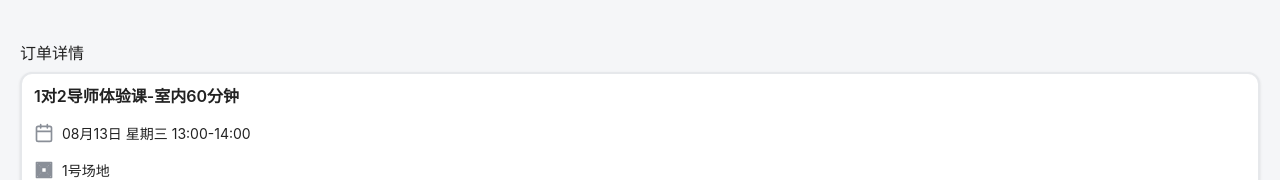
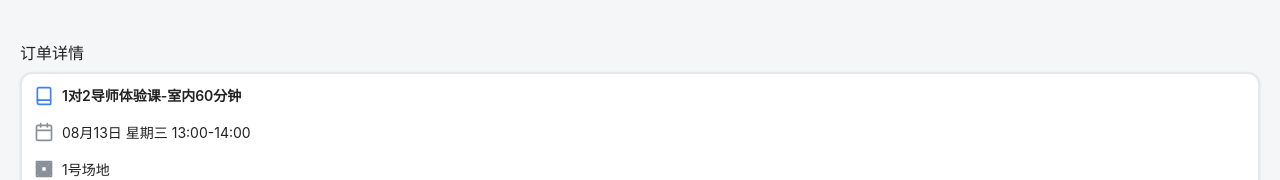
Before and after one commit to winifredlamy-ops/ax, a React (Vite) app: page /order-detail in a window 1280 px wide. Shown: the top 180 px of the page. Built offline with nearby package versions, Linux system fonts and the light colour scheme.

Commit message:
增加课程标题svg

```diff
--- a/src/ui/OrderDetail.tsx
+++ b/src/ui/OrderDetail.tsx
@@ -15,6 +15,7 @@ const IconEdit: React.FC = () => <Svg path="M11 4H4a2 2 0 0 0-2 2v14a2 2 0 0 0 2
 const IconX: React.FC = () => <Svg path="M18 6L6 18M6 6l12 12" />
 const IconCourt: React.FC = () => <Svg path="M3 3h18v18H3V3zm2 2v14h14V5H5zm2 2h10v10H7V7zm2 2v6h6V9H9z" />
 const IconPhone: React.FC = () => <Svg path="M22 16.92v3a2 2 0 0 1-2.18 2 19.79 19.79 0 0 1-8.63-3.07 19.5 19.5 0 0 1-6-6 19.79 19.79 0 0 1-3.07-8.67A2 2 0 0 1 4.11 2h3a2 2 0 0 1 2 1.72 12.84 12.84 0 0 0 .7 2.81 2 2 0 0 1-.45 2.11L8.09 9.91a16 16 0 0 0 6 6l1.27-1.27a2 2 0 0 1 2.11-.45 12.84 12.84 0 0 0 2.81.7A2 2 0 0 1 22 16.92Z" />
+const IconBook: React.FC = () => <Svg path="M4 19.5A2.5 2.5 0 0 1 6.5 17H20M4 19.5A2.5 2.5 0 0 0 6.5 22H20v-5H6.5A2.5 2.5 0 0 1 4 14.5v5zM4 19.5V4a2 2 0 0 1 2-2h12a2 2 0 0 1 2 2v13H6.5A2.5 2.5 0 0 0 4 19.5z" />
 
 // 取消订单确认弹窗组件
 const CancelOrderModal: React.FC<{
@@ -97,7 +98,10 @@ export const OrderDetail: React.FC = () => {
 				{/* 课程信息卡片 */}
 				<div className="detail-card">
 					<div className="course-info">
-						<h2 className="course-title">{orderInfo.course}</h2>
+						<div className="course-title-with-icon">
+							<IconBook />
+							<h3 className="course-title-small">{orderInfo.course}</h3>
+						</div>
 
 						<div className="course-details">
 							<div className="detail-row">
--- a/src/ui/ReservationDetail.css
+++ b/src/ui/ReservationDetail.css
@@ -63,6 +63,28 @@
 .course-title {
 	margin: 0 0 16px 0;
 	font-size: 16px;
+	font-weight: 600;
+	color: var(--fg);
+	line-height: 1.3;
+}
+
+.course-title-with-icon {
+	display: flex;
+	align-items: center;
+	gap: 8px;
+	margin-bottom: 16px;
+}
+
+.course-title-with-icon svg {
+	width: 20px;
+	height: 20px;
+	color: #3b82f6;
+	flex-shrink: 0;
+}
+
+.course-title-small {
+	margin: 0;
+	font-size: 14px;
 	font-weight: 600;
 	color: var(--fg);
 	line-height: 1.3;
--- a/src/ui/ReservationDetail.tsx
+++ b/src/ui/ReservationDetail.tsx
@@ -17,6 +17,7 @@ const IconEdit: React.FC = () => <Svg path="M11 4H4a2 2 0 0 0-2 2v14a2 2 0 0 0 2
 const IconX: React.FC = () => <Svg path="M18 6L6 18M6 6l12 12" />
 const IconCourt: React.FC = () => <Svg path="M3 3h18v18H3V3zm2 2v14h14V5H5zm2 2h10v10H7V7zm2 2v6h6V9H9z" />
 const IconPhone: React.FC = () => <Svg path="M22 16.92v3a2 2 0 0 1-2.18 2 19.79 19.79 0 0 1-8.63-3.07 19.5 19.5 0 0 1-6-6 19.79 19.79 0 0 1-3.07-8.67A2 2 0 0 1 4.11 2h3a2 2 0 0 1 2 1.72 12.84 12.84 0 0 0 .7 2.81 2 2 0 0 1-.45 2.11L8.09 9.91a16 16 0 0 0 6 6l1.27-1.27a2 2 0 0 1 2.11-.45 12.84 12.84 0 0 0 2.81.7A2 2 0 0 1 22 16.92Z" />
+const IconBook: React.FC = () => <Svg path="M4 19.5A2.5 2.5 0 0 1 6.5 17H20M4 19.5A2.5 2.5 0 0 0 6.5 22H20v-5H6.5A2.5 2.5 0 0 1 4 14.5v5zM4 19.5V4a2 2 0 0 1 2-2h12a2 2 0 0 1 2 2v13H6.5A2.5 2.5 0 0 0 4 19.5z" />
 
 // 取消订单确认弹窗组件
 const CancelOrderModal: React.FC<{
@@ -88,9 +89,13 @@ export const ReservationDetail: React.FC = () => {
 				<div className="detail-card">
 
 					<div className="course-info">
-						<h2 className="course-title">
-							{isPending ? "周末单次小团课体验-4人班/120分钟" : "1对2导师体验课-室内60分钟"}
-						</h2>
+						<h3 className="student-title">课程信息</h3>
+						<div className="course-title-with-icon">
+							<IconBook />
+							<h3 className="course-title-small">
+								{isPending ? "周末单次小团课体验-4人班/120分钟" : "1对2导师体验课-室内60分钟"}
+							</h3>
+						</div>
 
 						<div className="course-details">
 							<div className="detail-row">
```
